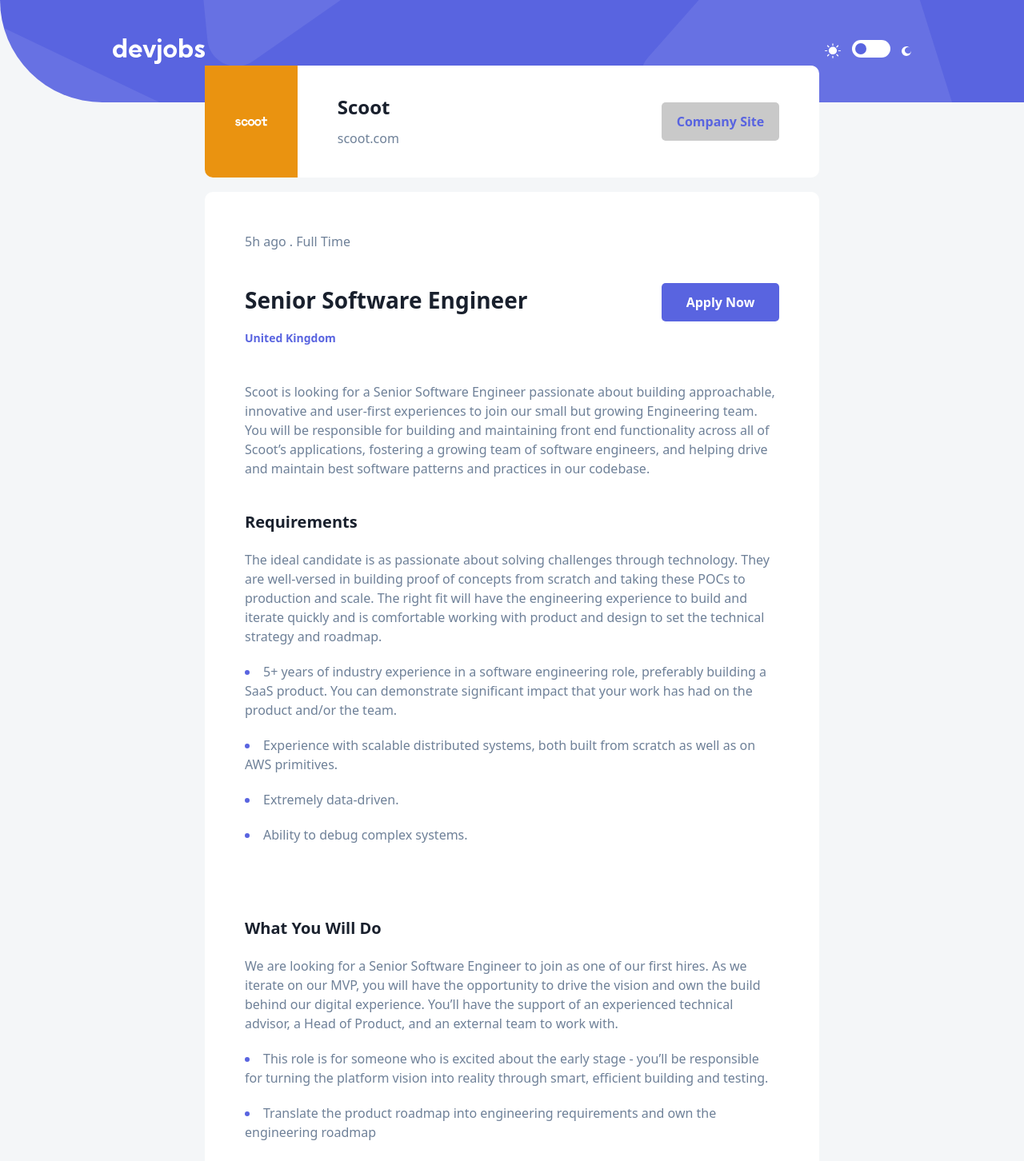
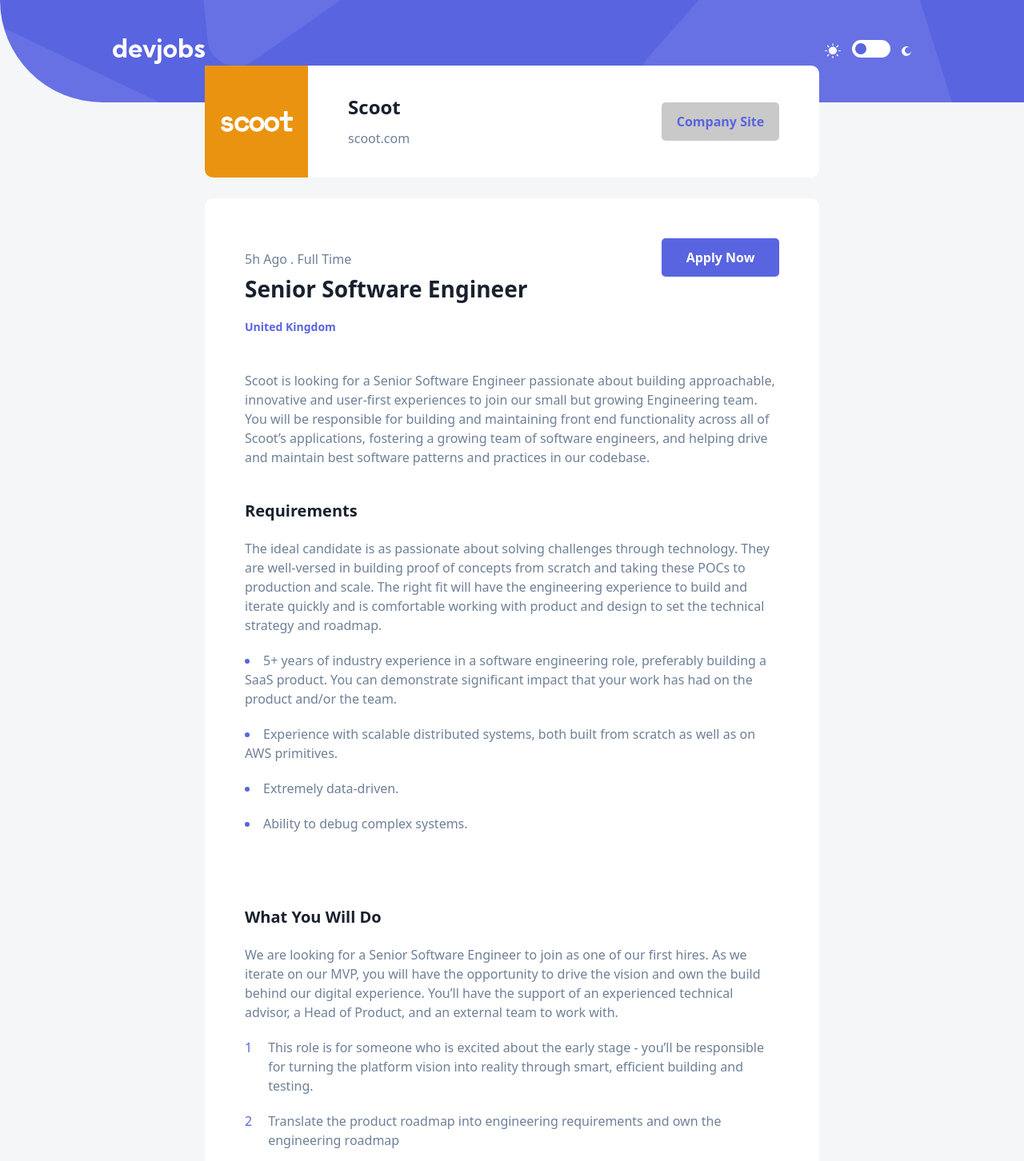
Before and after one commit to Steph-en/DevJobs, an Angular app: page /details/1 in a window 1280 px wide. Shown: the top 1452 px of the page at 80% size. Built offline with nearby package versions, Linux system fonts and the light colour scheme.

Commit message:
Done styling the details page

```diff
--- a/src/app/pages/details/details/details.component.css
+++ b/src/app/pages/details/details/details.component.css
@@ -8,11 +8,11 @@
     display: flex;
     align-items: center;
     border-radius: 0 10px 10px 10px;
-    background-color: var(--white);
+    background-color: #FFFFFF;
 }
 
 .logo {
-    width: 140px;
+    width: 160px;
     height: 140px;
     background-size: cover;
     display: flex;
@@ -22,6 +22,7 @@
 }
 
 .logo img{
+    width: 90px;
 
 }
 
@@ -68,7 +69,7 @@
 .details {
     position: absolute;
     gap: 40px;
-    top: 30vh;
+    top: 31vh;
     width: 60vw;
     height: auto;
     display: flex;
@@ -76,11 +77,6 @@
     border-radius: 10px;
     flex-direction: column;
     background-color: #FFFFFF;
-}
-
-.post {
-    color: #6E8098;
-    font-size: 16px;
 }
 
 .apply {
@@ -92,6 +88,12 @@
     font-size: 28px;
     color: #19202D;
     font-weight: bold;
+}
+
+.apply .post {
+    color: #6E8098;
+    font-size: 16px;
+    font-weight: 500;
 }
 
 .apply span {
@@ -171,6 +173,9 @@
 .item li {
     color: #5964E0;
     font-size: 16px;
+    list-style: none;
+    display: flex;
+    gap: 20px;
 }
 
 footer {
--- a/src/app/pages/details/details/details.component.html
+++ b/src/app/pages/details/details/details.component.html
@@ -8,9 +8,9 @@
     </div>
 </section>
 <section class="details">
-    <p class="post">{{jobLocation?.postedAt}} . {{jobLocation?.contract}}</p>
     <div class="apply">
-        <p>{{jobLocation?.position}} <br> <span>{{jobLocation?.location}}</span></p>
+        <p><span class="post">{{jobLocation?.postedAt}} . {{jobLocation?.contract}}</span> <br>
+            {{jobLocation?.position}} <br> <span>{{jobLocation?.location}}</span></p>
         <a style="text-transform: capitalize;" [href]="jobLocation?.website">apply now</a>
     </div>
     <p class="description">{{jobLocation?.description}}</p>
@@ -18,13 +18,18 @@
     <div class="reqirements">
         <h3>Requirements</h3>
         <p>{{jobLocation?.requirements?.content}}</p>
-        <li *ngFor="let item of jobLocation?.requirements?.items"><span style="color: #6E8098;">{{item}}</span></li>
+        <li *ngFor="let item of jobLocation?.requirements?.items ">
+            <span style="color: #6E8098;">{{item}}</span>
+        </li>
     </div>
 
     <div class="item">
         <h3>what you will do</h3>
         <p>{{jobLocation?.role?.content}}</p>
-        <li *ngFor="let item of jobLocation?.role?.items"><span style="color: #6E8098;">{{item}}</span></li>
+        <li *ngFor="let item of jobLocation?.role?.items let i = index">
+            <span class="text-[#5964e0] font-bold">{{ i + 1 }}</span>
+            <span style="color: #6E8098;">{{item}}</span>
+        </li>
     </div>
 </section>
 <footer>
```
